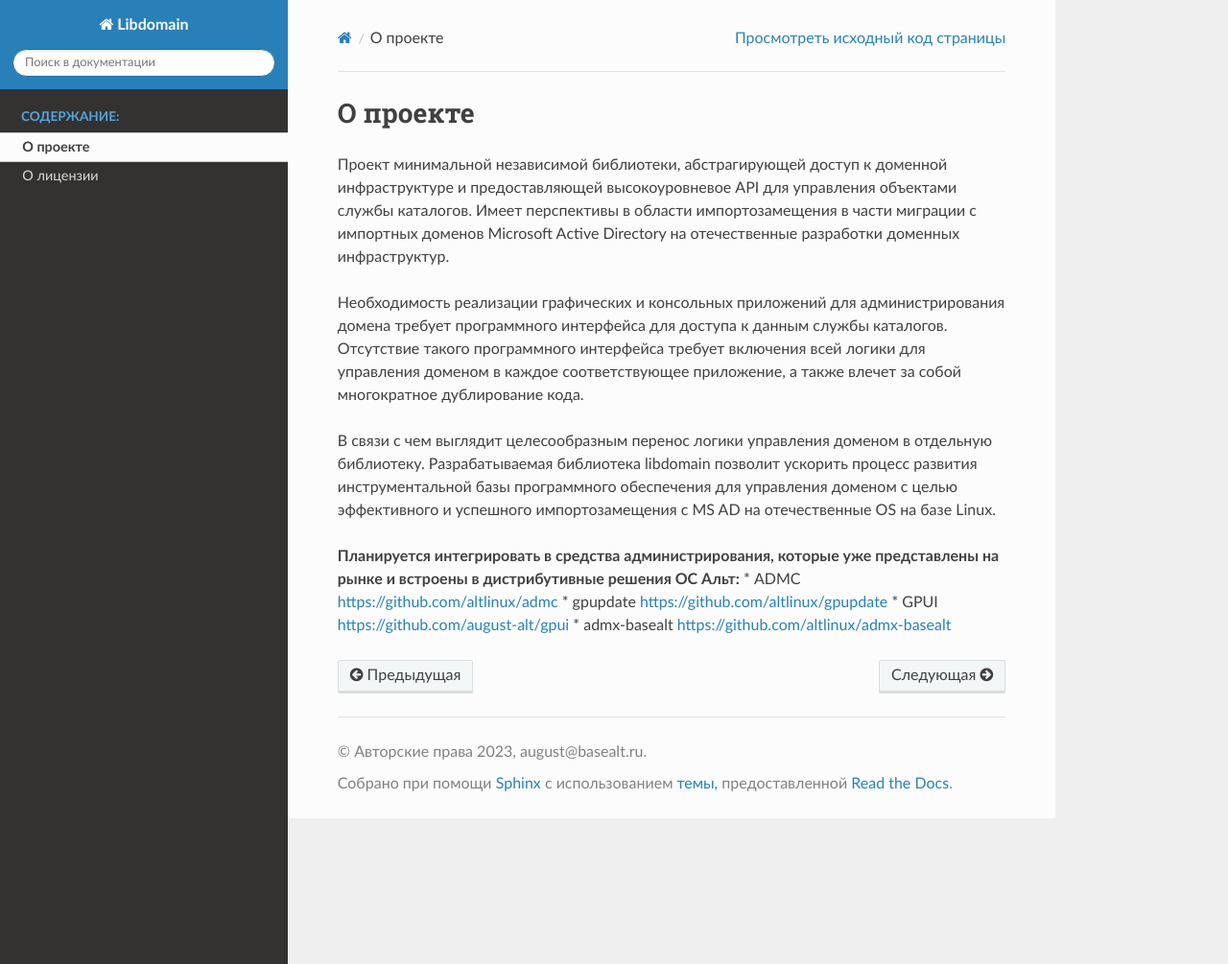
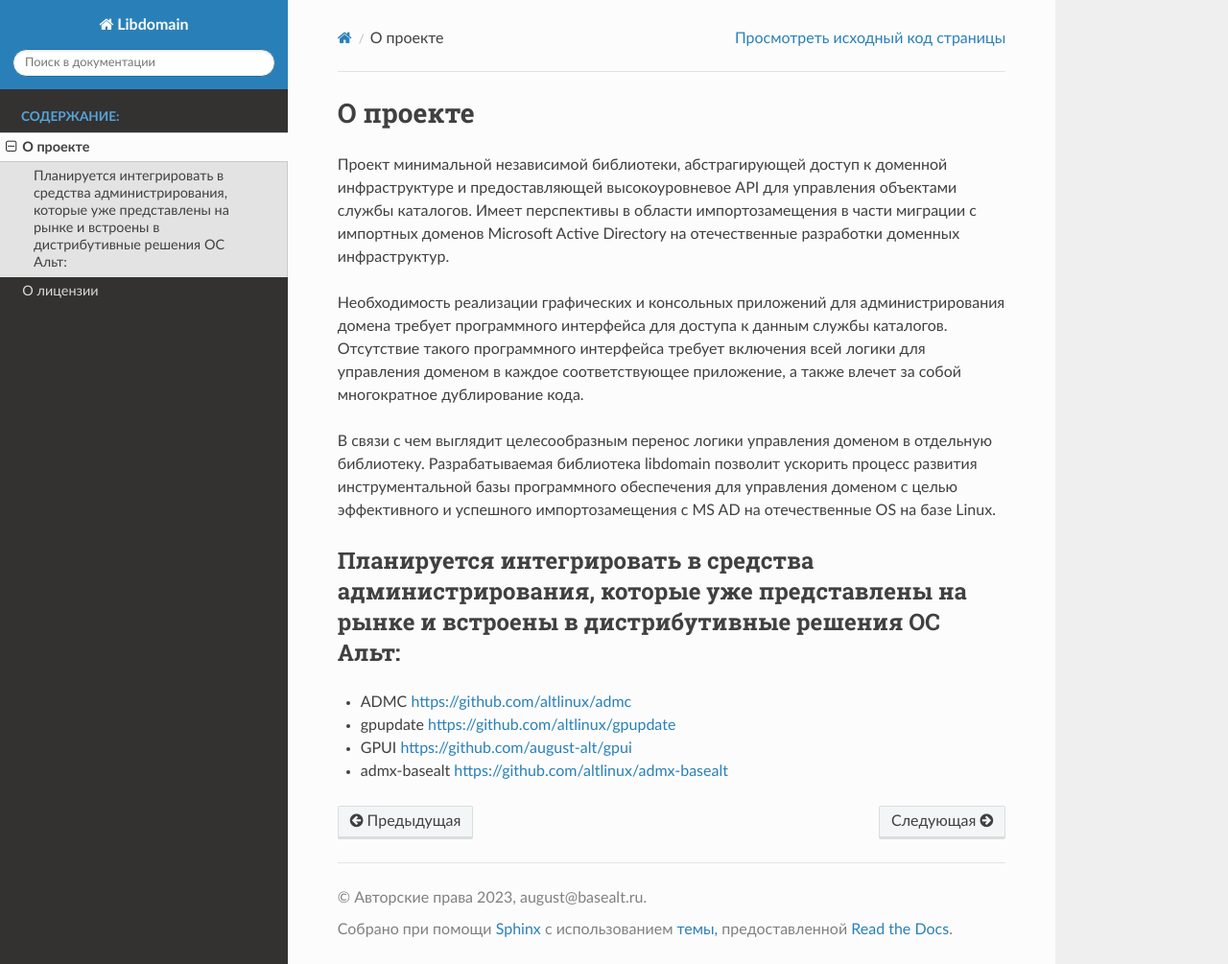
Before and after one commit to august-alt/libdomain-webpage, a Sphinx documentation site: the page built from source/project.rst, in a window 1280 px wide and 1005 px high. Shown: the whole window at 96% size. Built offline with Sphinx 7.4.7 and the Read the Docs theme 2.0.0, drawn with Linux system fonts in a browser that asks for light colours.

Commit message:
fix: update headers in project.rst

```diff
--- a/source/project.rst
+++ b/source/project.rst
@@ -10,7 +10,8 @@
 В связи с чем выглядит целесообразным перенос логики управления доменом в отдельную библиотеку.
 Разрабатываемая библиотека libdomain позволит ускорить процесс развития инструментальной базы программного обеспечения для управления доменом с целью эффективного и успешного импортозамещения с MS AD на отечественные OS на базе Linux.
 
-**Планируется интегрировать в средства администрирования, которые уже представлены на рынке и встроены в дистрибутивные решения ОС Альт:**
+Планируется интегрировать в средства администрирования, которые уже представлены на рынке и встроены в дистрибутивные решения ОС Альт:
+-------------------------------------
 * ADMC https://github.com/altlinux/admc
 * gpupdate https://github.com/altlinux/gpupdate
 * GPUI https://github.com/august-alt/gpui
```
